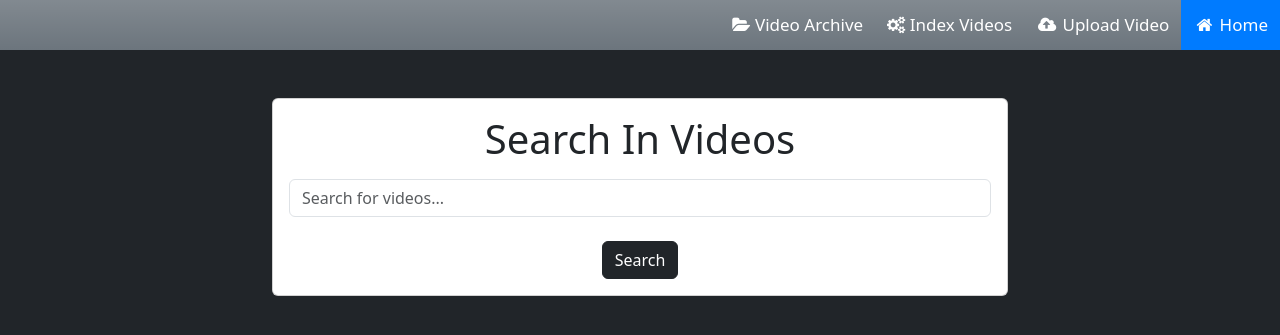
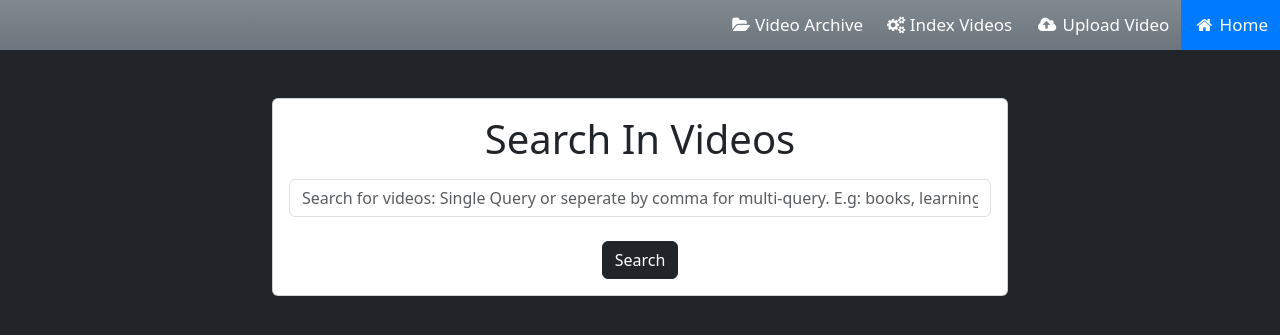
Before and after one commit to iaminhri/semanticSearch, a Django app: page / in a window 1280 px wide. Shown: the top 335 px of the page. Run offline with Django 5.2, Linux system fonts and the light colour scheme; some libraries are stand-ins or nearby versions.

Commit message:
modified search bar

```diff
--- a/semanticSearch/templates/home.html
+++ b/semanticSearch/templates/home.html
@@ -10,7 +10,7 @@
                        <h1 class="text-center mb-3">Search In Videos</h1>
                        <form class="d-flex flex-column align-items-center", action="{% url 'search' %}">
                            {% csrf_token %}
-                           <input type="text" class="form-control" name="searchInput" placeholder="Search for videos..." aria-label="Search for videos" aria-describedby="button-addon2">
+                           <input type="text" class="form-control" name="searchInput" placeholder="Search for videos: Single Query or seperate by comma for multi-query. E.g: books, learnings" aria-label="Search for videos" aria-describedby="button-addon2">
                            <button class="btn btn-dark mt-4" type="submit" id="button-addon2">Search</button>
                        </form>
                    </div>
```
